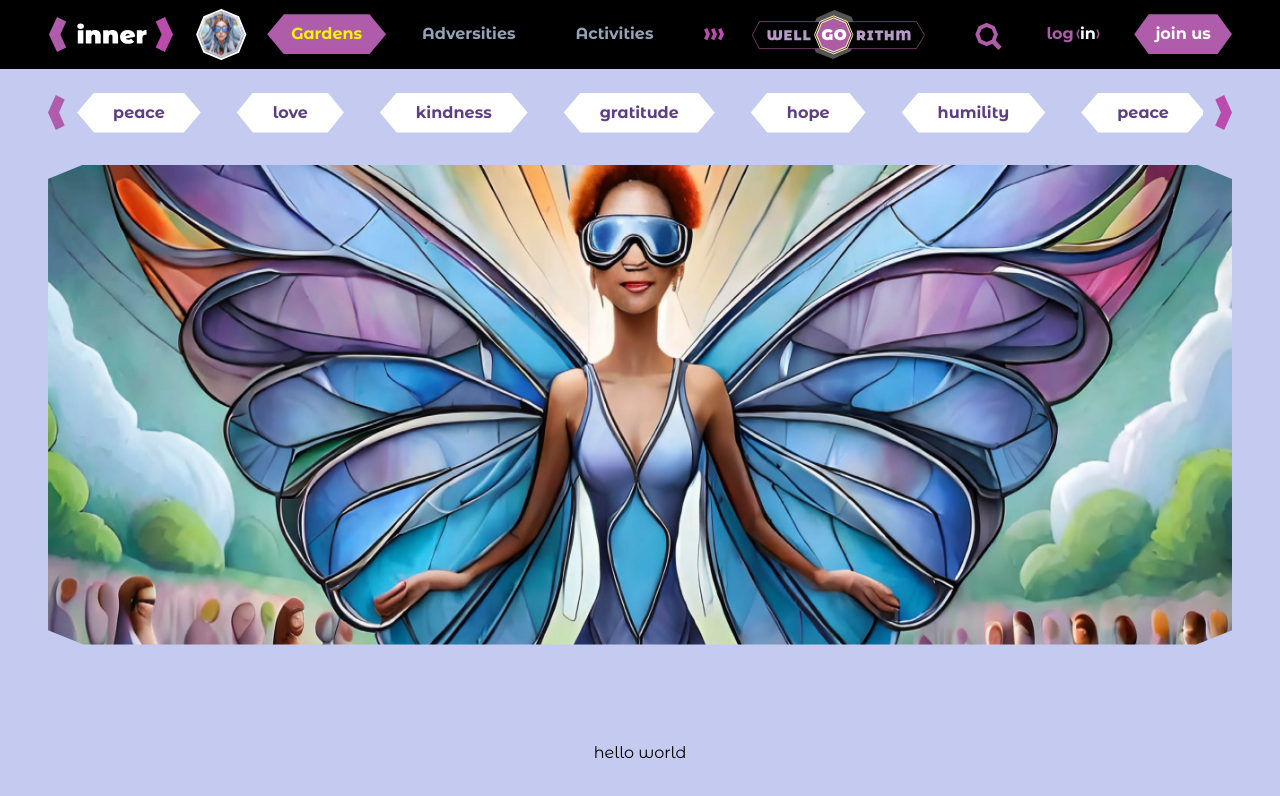
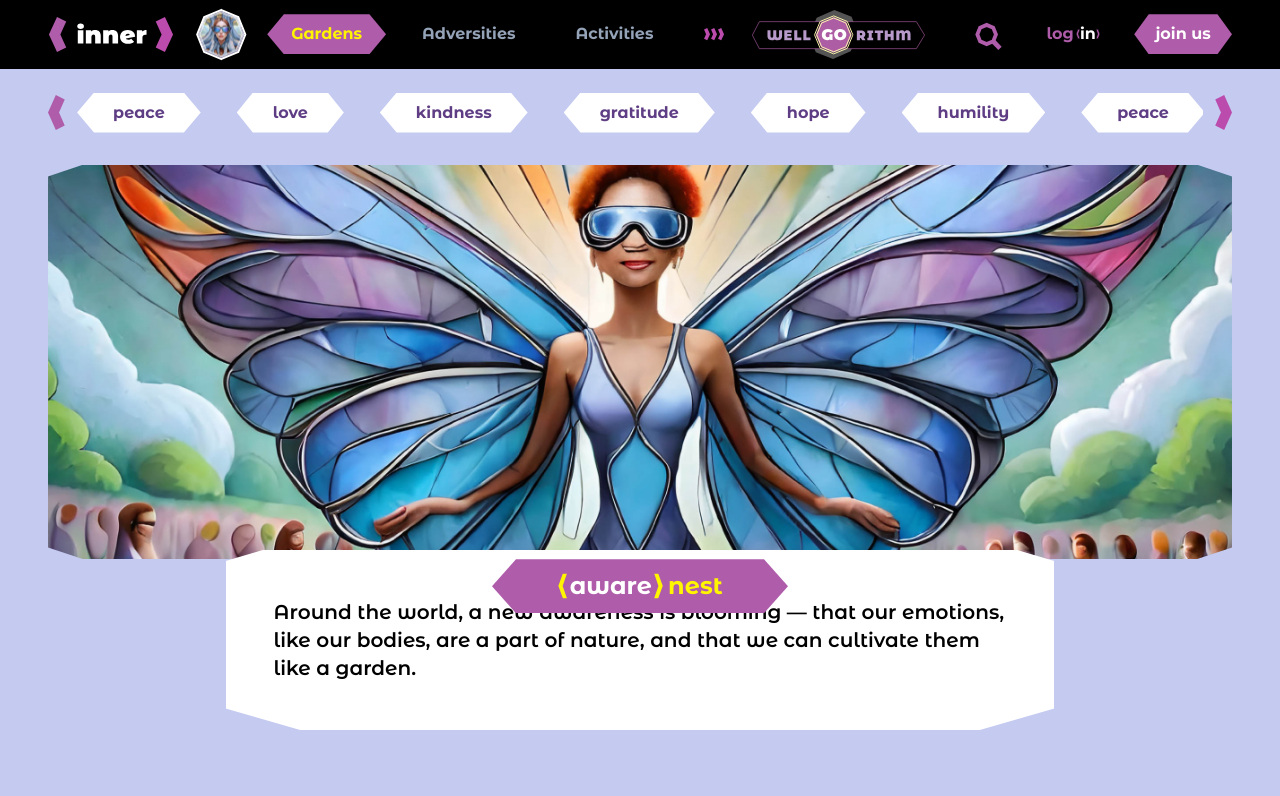
Before and after one commit to Etherwise/inner-garden-frontend, a Next.js app: page /gardens in a window 1280 px wide. Shown: the top 796 px of the page. Built offline with nearby package versions, Linux system fonts and the light colour scheme.

Commit message:
Add Label component

```diff
--- /dev/null
+++ b/app/(pages)/gardens/_components/screen1.jsx
@@ -0,0 +1,26 @@
+"use client"
+
+import { useEffect } from "react";
+
+import Banner from "@/app/_components/banner";
+import TextCard from "@/app/_components/cards/text_card";
+import LabelComponent from "@/app/_components/label";
+
+export default function Screen1() {
+  // useEffect(() => {
+  //   const { leftEdge2 } = hexagonClip(headElementRef, headAngle);
+  //   rectClip(bodyElementRef, 0, bodyAngle);
+  //   bodyElementRef.current.style.width = `${100-leftEdge2*2}%`;
+  // }, [hexagonClip, rectClip]);
+
+  return (
+    <>
+      <Banner className="mt-6 aspect-[2/1] md:aspect-[3/1] w-full" shape="square" angle={3}>
+        <LabelComponent className="absolute left-[calc(50%-12.5%)] top-[100%] w-[25%] z-10" text="aware" outerText="nest" />
+        <TextCard className="absolute left-[calc(50%-35%)] w-[70%]" alignup={true}>
+          Around the world, a new awareness is blooming — that our emotions, like our bodies, are a part of nature, and that we can cultivate them like a garden.
+        </TextCard>
+      </Banner>
+    </>
+  );
+}
--- a/app/(pages)/gardens/page.js
+++ b/app/(pages)/gardens/page.js
@@ -1,12 +1,12 @@
-import Banner from "@/app/_components/banner";
 import ExpressionFilter from "@/app/_components/expressions_filter";
-import Image from "next/image";
+
+import Screen1 from "./_components/screen1";
 
 export default function Home() {
   return (
     <>
       <ExpressionFilter />
-      <Banner className="mt-6 h-[480px] w-full" shape="square" angle={3}></Banner>
+      <Screen1 />
       <div className="flex min-h-screen flex-col items-center justify-between p-24">
         hello world
       </div>
--- /dev/null
+++ b/app/_components/cards/text_card.jsx
@@ -0,0 +1,33 @@
+"use client"
+
+import { useEffect, useRef } from "react";
+
+import useClipBuilder from "@/app/_hooks/clip_path_calculations";
+
+const TextCard = ({
+  children="", angle=3, className="", alignup=false
+}) => {
+
+  const elementRef = useRef();
+
+  const { rectClip } = useClipBuilder();
+
+  useEffect(() => {
+    const { leftEdge2 } = rectClip(elementRef, angle, angle*2);
+
+    if (alignup) {
+        const ratio = parseInt(getComputedStyle(elementRef.current).height)/parseInt(getComputedStyle(elementRef.current.parentNode).height);
+        elementRef.current.style.top = `${100-ratio*leftEdge2}%`;
+    }
+  }, []);
+
+  return (
+    <div ref={elementRef} className={`
+    bg-white p-12 font-semibold text-xl
+    ${className}`}>
+      {children}
+    </div>
+  );
+}
+
+export default TextCard;
--- /dev/null
+++ b/app/_components/label.jsx
@@ -0,0 +1,27 @@
+"use client"
+
+import { useEffect, useRef, useState } from "react";
+
+import TextInBrackets from "@/app/_components/texts/text_in_brackets";
+
+import useClipBuilder from "@/app/_hooks/clip_path_calculations";
+
+const LabelComponent = ({ text="", outerText="", className="", angle=24 }) => {
+  const elementRef = useRef();
+
+  const { hexagonClip } = useClipBuilder();
+
+  useEffect(() => {
+    hexagonClip(elementRef, angle);
+  }, []);
+
+  return (
+    <section ref={elementRef} className={`
+      flex items-center justify-center gap-1
+      text-center bg-purple-mid p-1 ${className}`}>
+      <TextInBrackets text={text} className="w-[37%] text-white text-2xl font-bold fill-yellow-dark" thin={{apply: true, color: "#AF5CAA", width: 3}} />
+      <span className="text-yellow-dark text-2xl font-bold">{outerText}</span>
+    </section>
+  );
+}
+export default LabelComponent;
```
